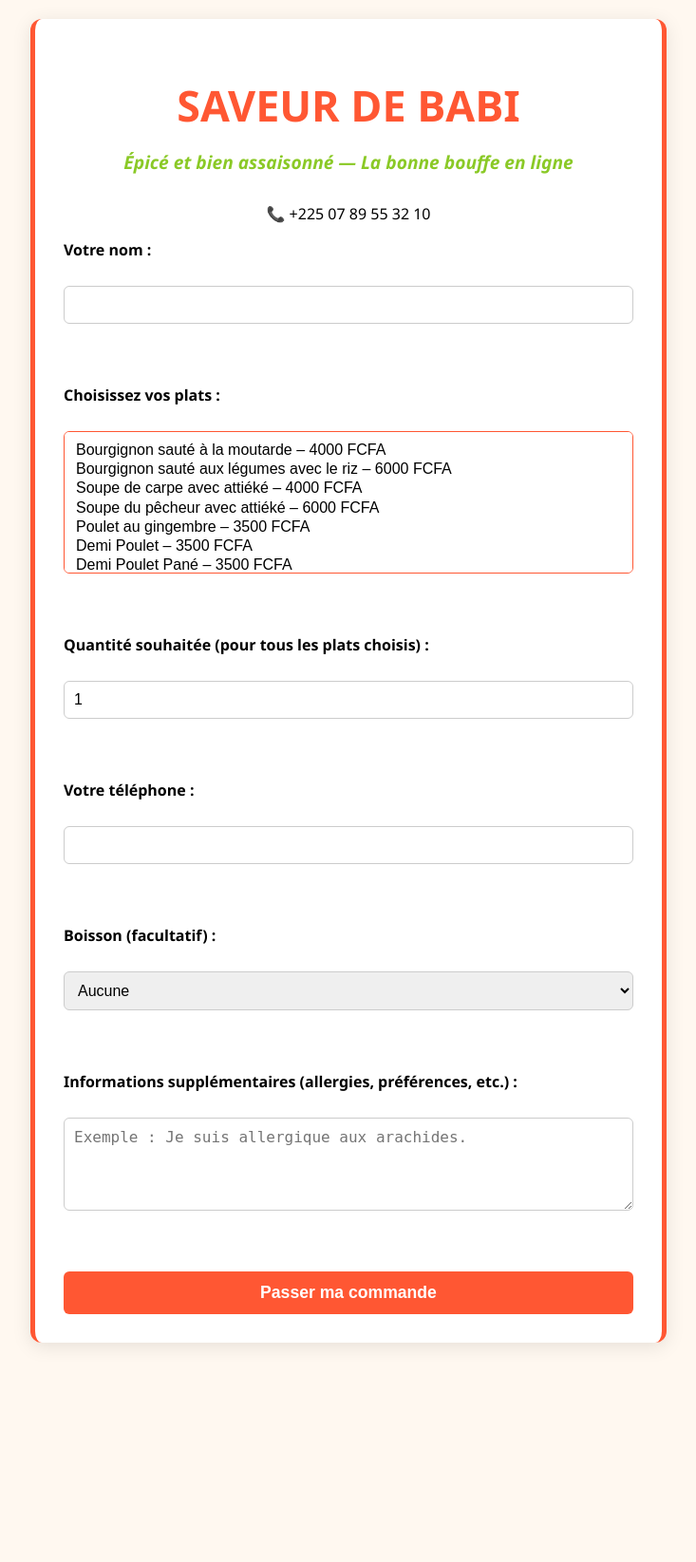
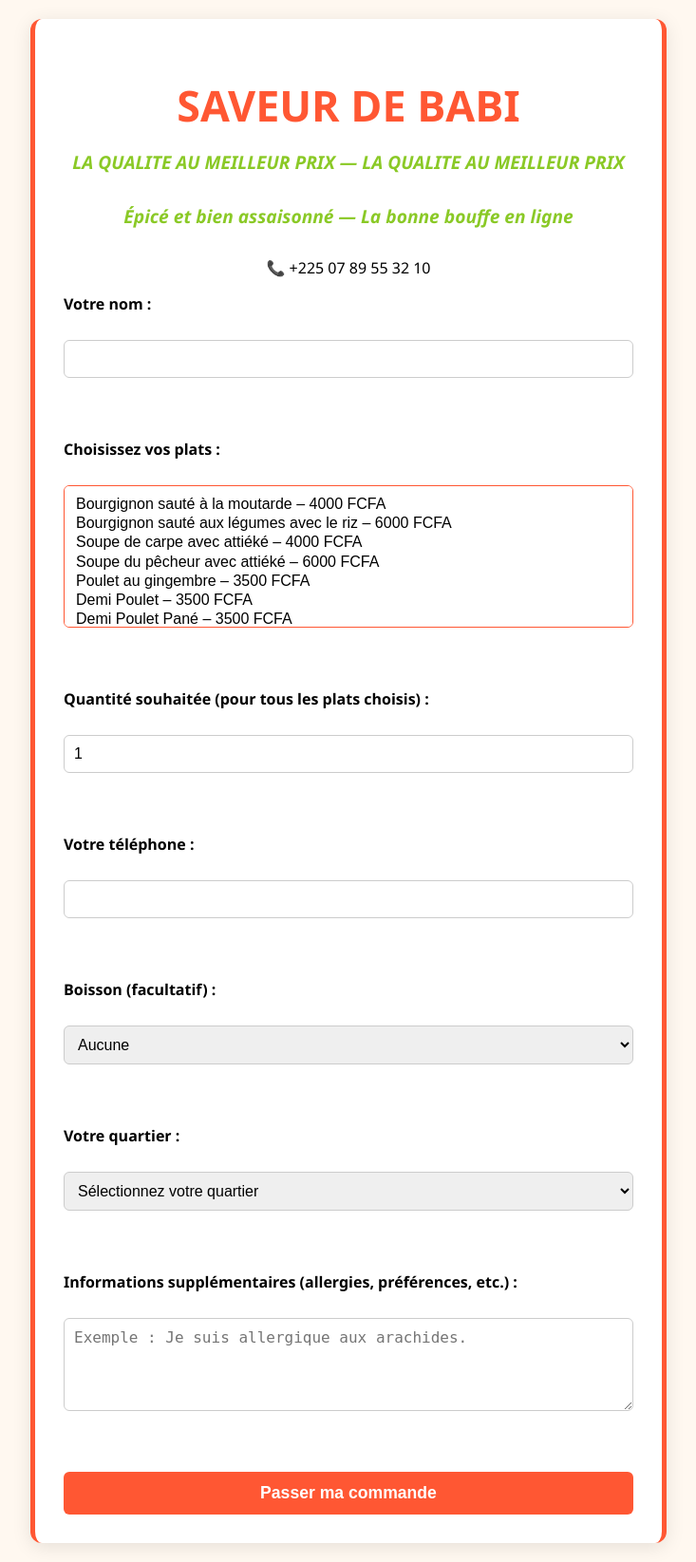
Before and after one commit to Sisu2025/commande-en-ligne, a Flask app: page / in a window 1280 px wide. Shown: the whole page at 95% size, without its empty margins (273-1006 px from the left). Before the commit the page ends 1418 px from the top, so only its background shows below. Run offline with Flask 3, Linux system fonts and the light colour scheme.

Commit message:
Ajout du champ quartier dans le formulaire

```diff
--- a/templates/index.html
+++ b/templates/index.html
@@ -8,7 +8,8 @@
 <body>
     <div class="container">
         <h1 id="titre-site">SAVEUR DE BABI</h1>
-        <h2 id="sous-titre">Épicé et bien assaisonné — La bonne bouffe en ligne</h2>
+        <h2 id="sous-titre">LA QUALITE AU MEILLEUR PRIX  — LA QUALITE AU MEILLEUR PRIX </h2>
+		<h3 id="sous-titre">Épicé et bien assaisonné — La bonne bouffe en ligne</h3>
 
         <p style="text-align: center;">📞 +225 07 89 55 32 10</p>
 
@@ -68,11 +69,45 @@
                 <option value="Bières locales – 1500 FCFA">Bières locales – 1500 FCFA</option>
             </select><br><br>
 
+            <!-- Champ quartier -->
+            <label for="quartier">Votre quartier :</label><br>
+            <select name="quartier" id="quartier" required>
+                <option value="">Sélectionnez votre quartier</option>
+                <option value="Plateau">Plateau</option>
+                <option value="Cocody">Cocody</option>
+                <option value="Yopougon">Yopougon</option>
+                <option value="Adjamé">Adjamé</option>
+                <option value="Treichville">Treichville</option>
+                <option value="Marcory">Marcory</option>
+                <option value="Abobo">Abobo</option>
+                <option value="Attécoubé">Attécoubé</option>
+                <option value="Autre">Autre (précisez)</option>
+            </select><br><br>
+
+            <!-- Champ texte si quartier = Autre -->
+            <div id="autre-quartier" style="display: none;">
+                <label for="quartier-autre">Précisez votre quartier :</label><br>
+                <input type="text" id="quartier-autre" name="quartier_autre"><br><br>
+            </div>
+
             <label for="supplement">Informations supplémentaires (allergies, préférences, etc.) :</label><br>
             <textarea id="supplement" name="supplement" rows="4" placeholder="Exemple : Je suis allergique aux arachides."></textarea><br><br>
 
             <button type="submit">Passer ma commande</button>
         </form>
     </div>
+
+    <script>
+        // Gère l'affichage du champ "Quartier autre"
+        document.getElementById("quartier").addEventListener("change", function () {
+            const autreInput = document.getElementById("autre-quartier");
+            if (this.value === "Autre") {
+                autreInput.style.display = "block";
+            } else {
+                document.getElementById("quartier-autre").value = "";
+                autreInput.style.display = "none";
+            }
+        });
+    </script>
 </body>
 </html>
```
